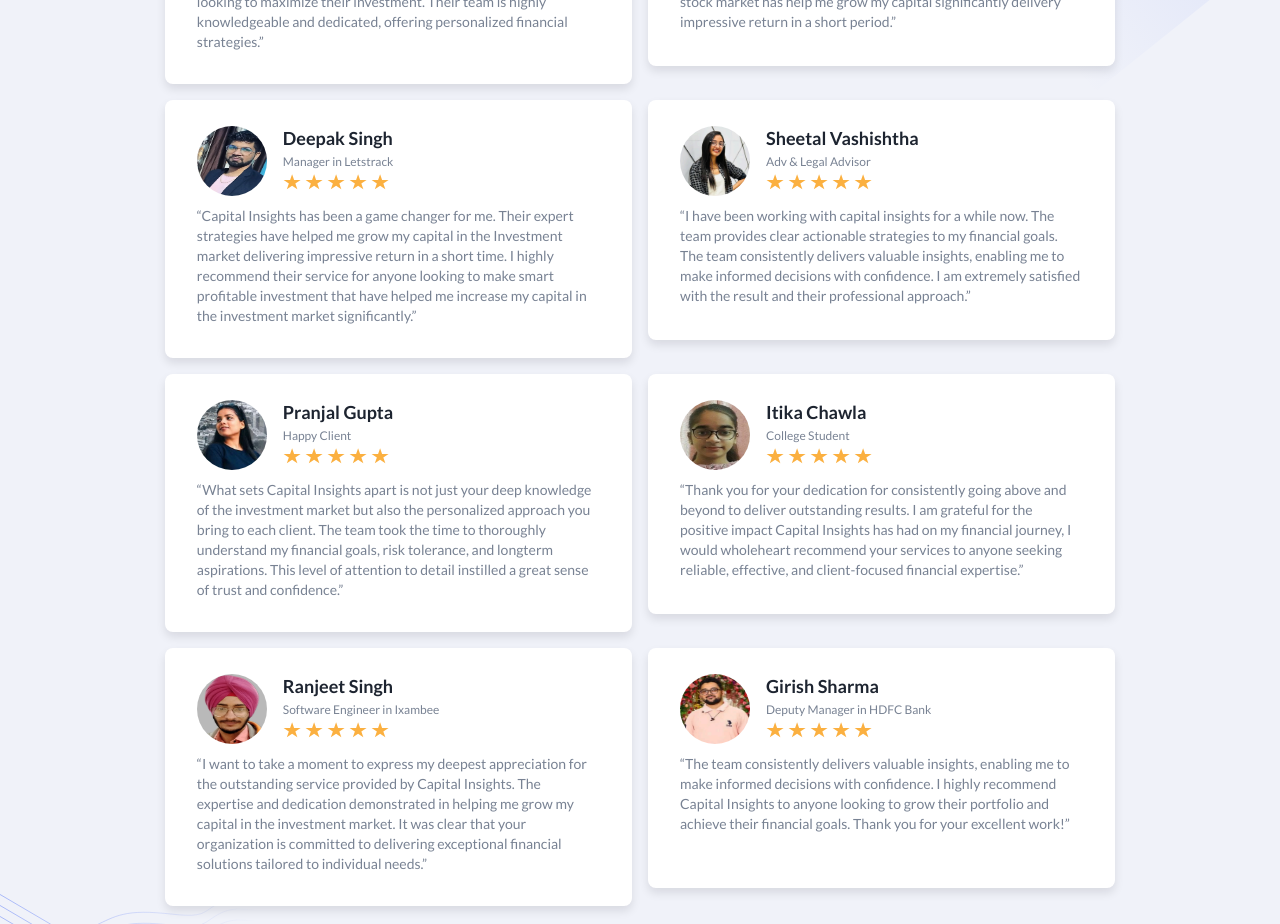
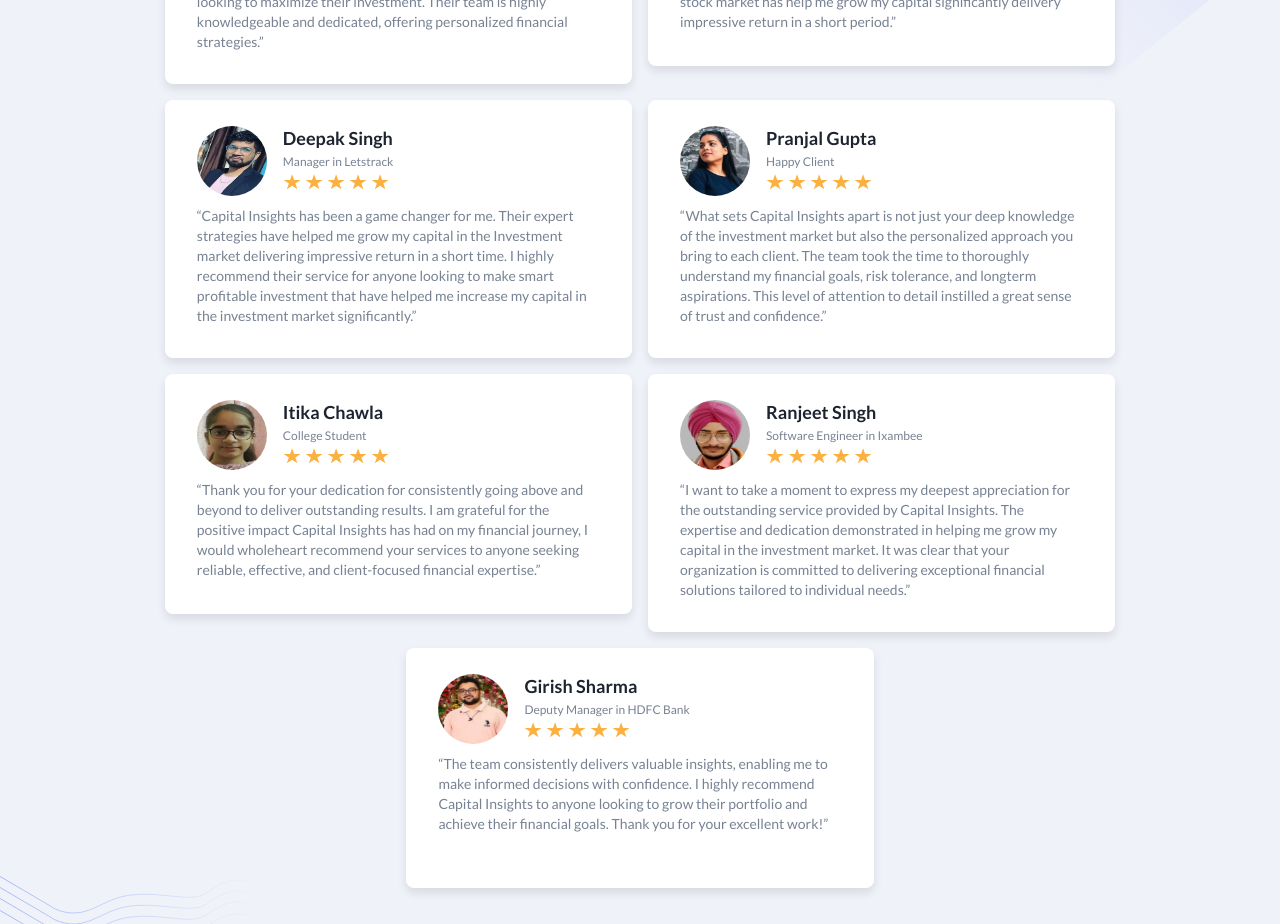
Before and after one commit to capitalinsights/website, a Next.js app: page /about in a window 1280 px wide. Shown: the part 1540-2464 px from the top of the page. Built offline with nearby package versions, Linux system fonts and the light colour scheme.

Commit message:
resolve bugs

```diff
--- a/src/components/About/AboutSectionOne.tsx
+++ b/src/components/About/AboutSectionOne.tsx
@@ -41,8 +41,7 @@ const AboutSectionOne = () => {
                   src="/images/about/founder.jpg"
                   alt="about-image"
                   fill
-                  objectFit="contain"
-                  className="mx-auto max-w-full rounded-xl drop-shadow-three h-fit lg:mr-0"
+                  className="mx-auto max-w-full rounded-xl drop-shadow-three h-fit lg:mr-0 object-contain"
                 />
               </div>
             </div>
--- a/src/components/Common/ScrollUp.tsx
+++ b/src/components/Common/ScrollUp.tsx
@@ -3,7 +3,9 @@
 import { useEffect } from "react";
 
 export default function ScrollUp() {
-  useEffect(() => window.document.scrollingElement?.scrollTo(0, 0), []);
+  useEffect(() => {
+    window.document.scrollingElement?.scrollTo(0, 0);
+  }, []);
 
   return null;
 }
--- a/src/components/Header/index.tsx
+++ b/src/components/Header/index.tsx
@@ -45,7 +45,7 @@ const Header = () => {
             <div className="max-w-full px-4 xl:mr-12">
               <Link href="/" className={`header-logo py-2 w-full inline-flex items-center gap-2`}>
                 <div className="h-12 w-[3.5rem] relative ">
-                  <Image src="/images/logo/logo.png" alt="logo" fill objectFit="contain" />
+                  <Image src="/images/logo/logo.png" alt="logo" fill className="object-contain" />
                 </div>
                 <div className="">
                   <h1 className="whitespace-nowrap font-bold uppercase">Capital Insights</h1>
--- a/src/components/Testimonials/index.tsx
+++ b/src/components/Testimonials/index.tsx
@@ -30,15 +30,15 @@ const testimonialData: Testimonial[] = [
     image: "/images/testimonials/deepak-singh.png",
     star: 5,
   },
-  {
-    id: 4,
-    name: "Sheetal Vashishtha",
-    designation: "Adv & Legal Advisor",
-    content:
-      "I have been working with capital insights for a while now. The team provides clear actionable strategies to my financial goals. The team consistently delivers valuable insights, enabling me to make informed decisions with confidence. I am extremely satisfied with the result and their professional approach.",
-    image: "/images/testimonials/Sheetal-Vashishtha.png",
-    star: 5,
-  },
+  // {
+  //   id: 4,
+  //   name: "Sheetal Vashishtha",
+  //   designation: "Adv & Legal Advisor",
+  //   content:
+  //     "I have been working with capital insights for a while now. The team provides clear actionable strategies to my financial goals. The team consistently delivers valuable insights, enabling me to make informed decisions with confidence. I am extremely satisfied with the result and their professional approach.",
+  //   image: "/images/testimonials/Sheetal-Vashishtha.png",
+  //   star: 5,
+  // },
   {
     id: 5,
     name: "Pranjal Gupta",
--- a/src/components/Video/index.tsx
+++ b/src/components/Video/index.tsx
@@ -33,7 +33,7 @@ const Video = () => {
                   quality={100}
                   loading="lazy"
                   src="/images/video/video.png"
-                  objectFit="contain"
+                  className="object-contain"
                   alt="video image"
                   fill
                 />
--- a/src/hooks/use-sticky-nav.tsx
+++ b/src/hooks/use-sticky-nav.tsx
@@ -1,4 +1,4 @@
-import React, { createContext, useContext, useEffect, useState } from "react";
+import React, { createContext, useContext, useState } from "react";
 
 interface StickyNavbarContextType {
   sticky: boolean;
```
Also changed, not shown: src/app/about/page.tsx (line endings or trailing spaces), src/app/page.tsx (line endings or trailing spaces), src/app/services/page.tsx (line endings or trailing spaces), src/components/Contact/index.tsx (line endings or trailing spaces), src/components/ScrollToTop/index.tsx (line endings or trailing spaces), src/utils/constants.ts (line endings or trailing spaces), 2 other files (tests, documents, lock files or other folders).
